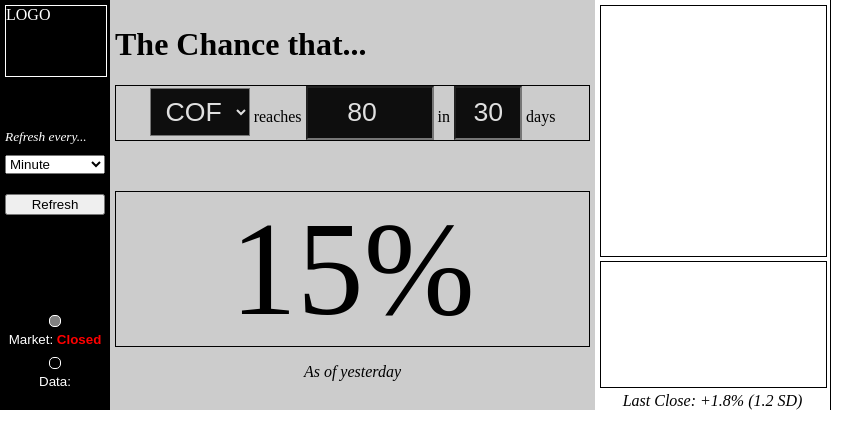
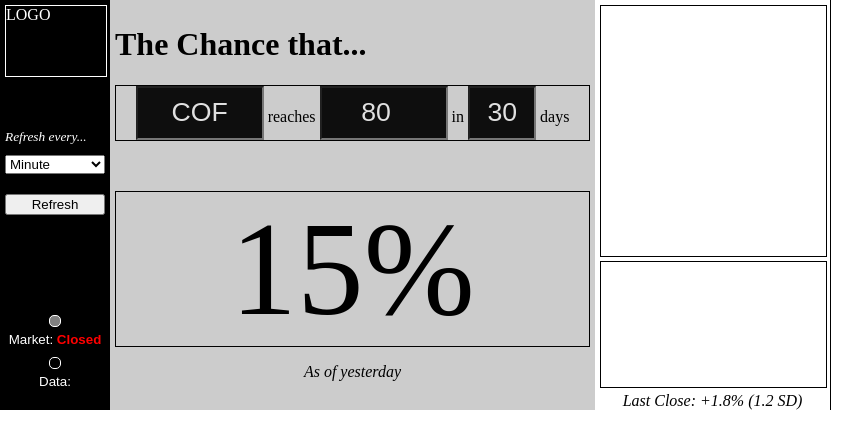
Before and after one commit to rashanjibowu/bellcurve, an Electron app: page main.html in a window 850 px wide. Drawn offline with nearby package versions, Linux system fonts and the light colour scheme; no server answers.

Commit message:
Enable arbitrary tickers

```diff
--- a/main.css
+++ b/main.css
@@ -104,6 +104,11 @@ body {
     color: #E0E0E0;
 }
 
+#ticker {
+    width: 120px;
+    text-align: center;
+}
+
 #targetPrice {
     width: 120px;
     text-align: center;
--- a/main.html
+++ b/main.html
@@ -44,11 +44,7 @@
     <div class='main'>
         <h1>The Chance that...</h1>
         <div class='selections'>
-            <select id='ticker' name='ticker'>
-                <option value='COF' selected>COF</option>
-                <option value='MS'>MS</option>
-                <option value='CSCO'>CSCO</option>
-            </select>
+            <input id='ticker' type='text' name='ticker' value='COF' placeholder="ABC" />
             reaches <input id='targetPrice' type='number' name='targetPrice' value='80' placeholder='80' min='1' step='0.25' />
             in <input id='days' type='number' value='30' placeholder='30' min='1' max='90' /> days
         </div>
--- a/renderer.js
+++ b/renderer.js
@@ -90,8 +90,11 @@ dataStore.initialize(TICKER, DAYS, function(error, initialState) {
 // when user changes ticker, retrieve/download current and historical pricing data
 // recalculate probabilities
 // update chart
-tickerElement.addEventListener('change', function(event) {
+tickerElement.addEventListener('keyup', function(event) {
     event.preventDefault();
+
+    // check for press of enter key
+    if (event.keyCode != 13 && event.code.toLowerCase() != "enter" && event.key.toLowerCase() != "enter") return;
 
     // capture the new ticker input
     var newTicker = tickerElement.value;
```
